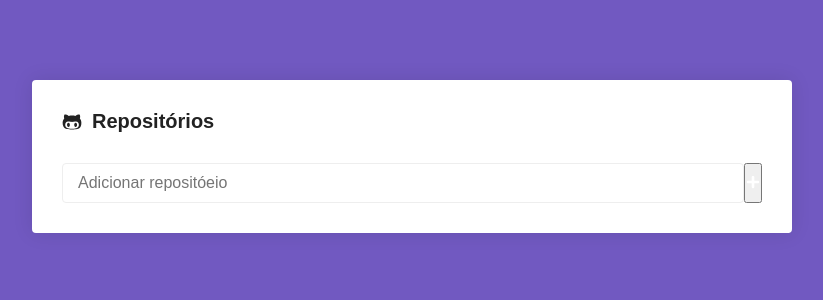
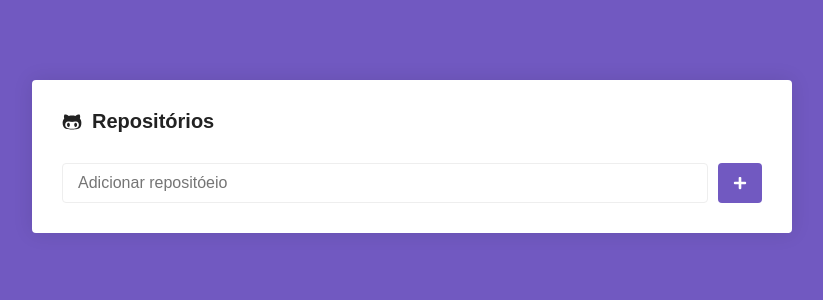
Before and after one commit to matutaj/reactJs, a React (Create React App) app: page / in a window 1280 px wide. Shown: the top 300 px of the page, without its empty margins (228-1051 px from the left). Built offline with nearby package versions, Linux system fonts and the light colour scheme.

Commit message:
feat: add style fo button

```diff
--- a/src/pages/Main/styles.js
+++ b/src/pages/Main/styles.js
@@ -33,4 +33,16 @@ export const Form = styled.form`
   }
 `;
 
-export const SubmitButton = styled.button``;
+export const SubmitButton = styled.button.attrs({
+  type: "submit",
+})`
+  background: #7159c1;
+  border: 0;
+  padding: 0 15px;
+  margin-left: 10px;
+  border-radius: 4px;
+
+  display: flex;
+  justify-content: center;
+  align-items: center;
+`;
```
